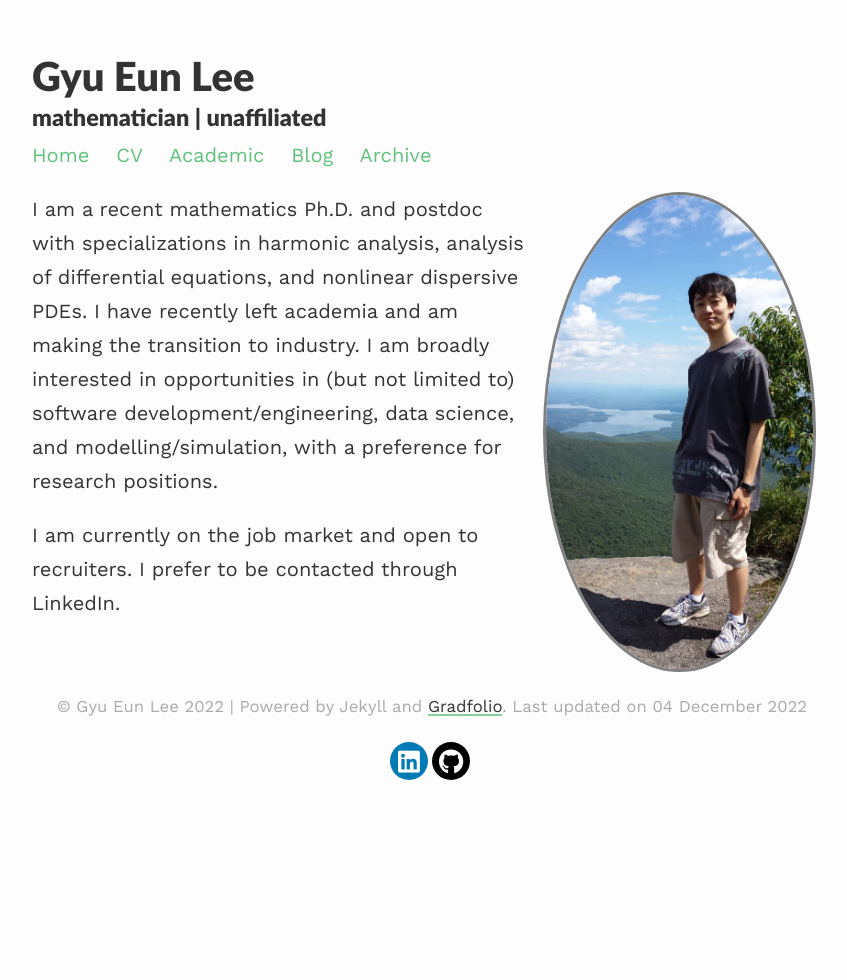
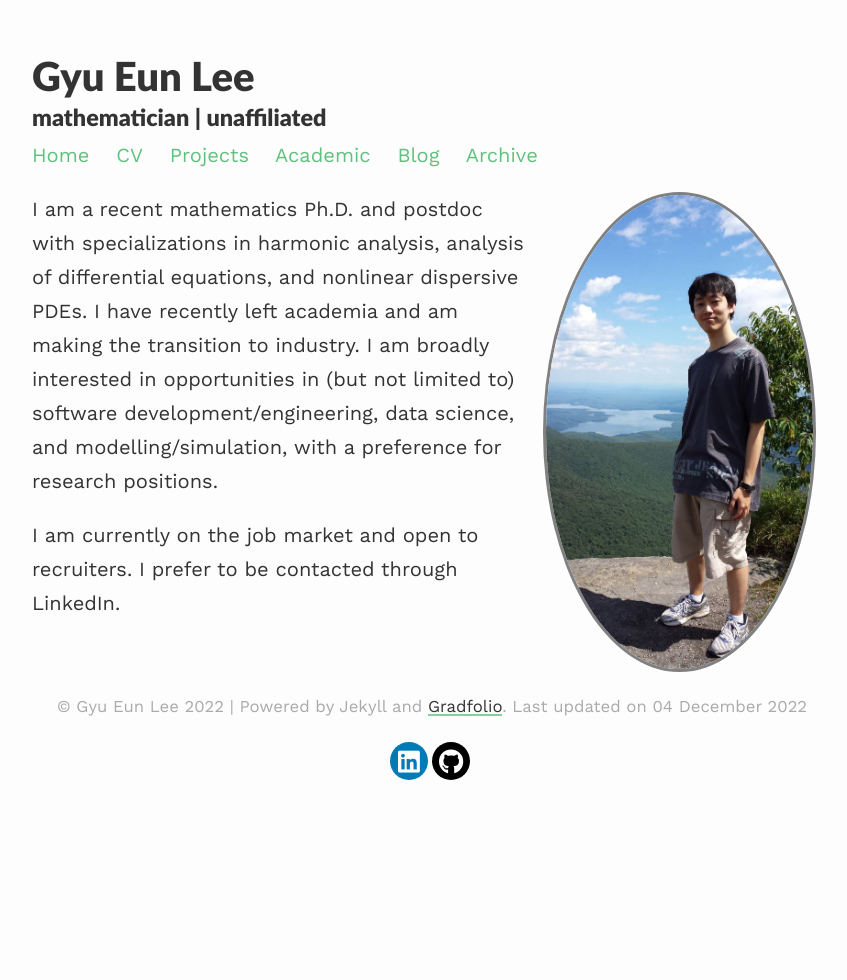
Before and after one commit to gyu-eun-lee/gyu-eun-lee.github.io, a Jekyll site: the page built from index.md, in a window 1280 px wide. Shown: the whole page, without its empty margins (208-1055 px from the left). Built offline with Jekyll 4.4.1, drawn with Linux system fonts in a browser that asks for light colours; nearby versions of some CDN libraries.

Commit message:
New ogs project, some bugfixing for local site generation

```diff
--- a/Gemfile
+++ b/Gemfile
@@ -10,3 +10,4 @@
 end
 
 gem "webrick", "~> 1.7"
+gem "wdm", ">= 0.1.0"
--- a/_config.yml
+++ b/_config.yml
@@ -3,8 +3,7 @@
 title: Gyu Eun Lee
 description: mathematician | unaffiliated
 
-baseurl: / #name of GitHub repository
-url: "" #custom url to be used instead of GitHub repository
+url:  #custom url to be used instead of GitHub repository
 email: #
 
 # Pagination
@@ -36,17 +35,17 @@
   startings: []
 
 #collection
-collections:
-  projects:
-    output: true
-    permalink: /projects/:name/
-    order:
-      - shortProject.md
-      - longerProjectTitle.md
-      - redirect.md
-      - project4.md
-      - project5.md
-      - project6.md
+#collections:
+#  projects:
+#    output: true
+#    permalink: /projects/:name/
+#    order:
+#      - shortProject.md
+#      - longerProjectTitle.md
+#      - redirect.md
+#      - project4.md
+#      - project5.md
+#      - project6.md
 
 sass:
   sass_dir: /assets/css/_sass
--- a/_includes/navigation.html
+++ b/_includes/navigation.html
@@ -1,7 +1,8 @@
 <div class="links scroll">
         <a href="{{site.baseurl}}/">Home</a>
-        <a href="{{site.baseurl}}/cv/">CV</a>
-        <a href="{{site.baseurl}}/academic/">Academic</a>
-        <a href="{{site.baseurl}}/blog/">Blog</a>
-        <a href="{{site.baseurl}}/archive/">Archive</a>
+        <a href="{{site.baseurl}}/cv">CV</a>
+        <a href="{{site.baseurl}}/projects">Projects</a>
+        <a href="{{site.baseurl}}/academic">Academic</a>
+        <a href="{{site.baseurl}}/blog">Blog</a>
+        <a href="{{site.baseurl}}/archive">Archive</a>
 </div>
```
Also changed, not shown: _pages/projects.md (added, +10 -0 lines), Gemfile.lock.
